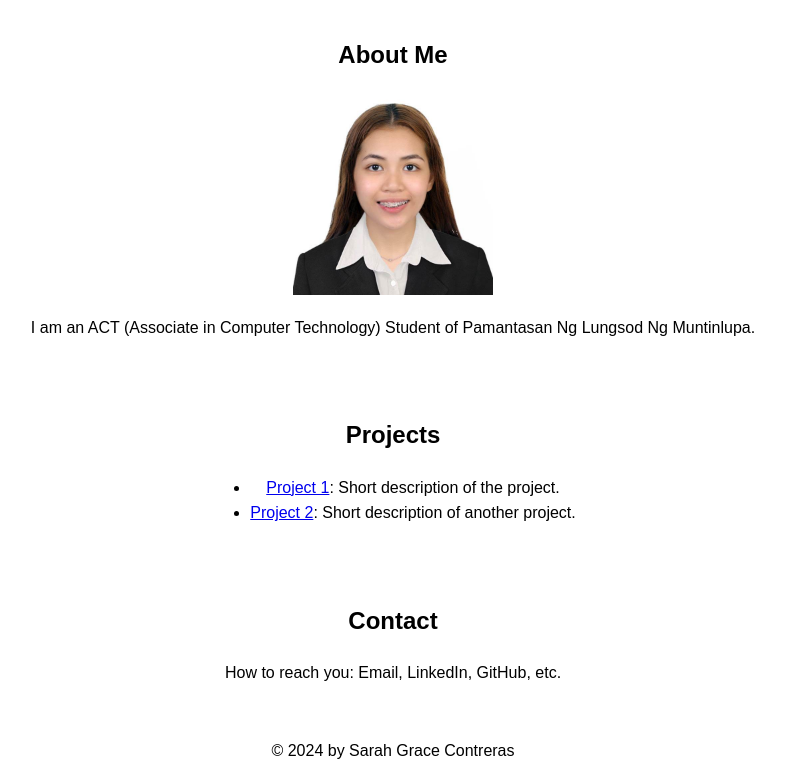
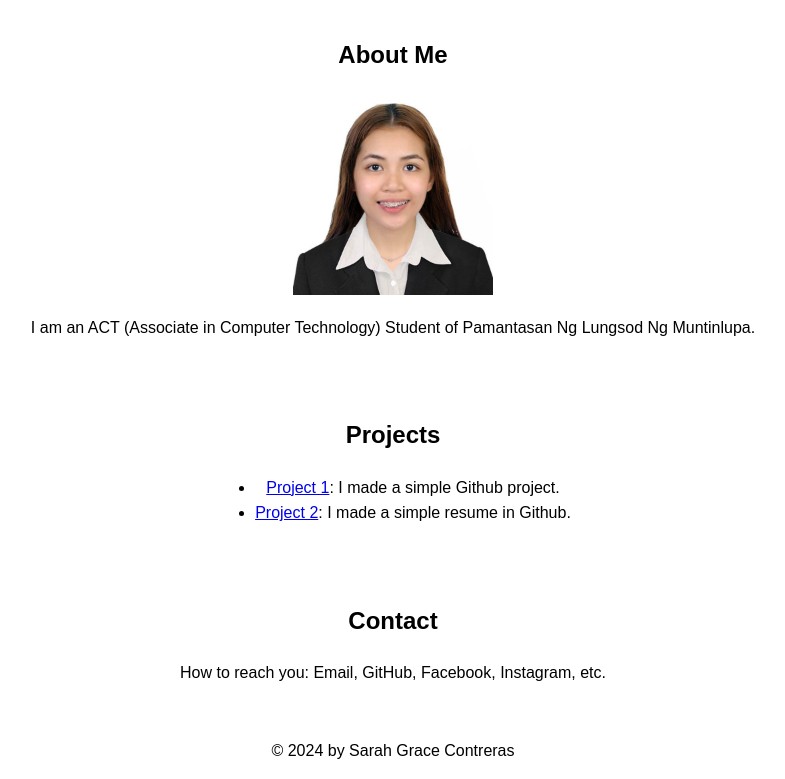
Before and after one commit to srhgrc02/githubProject, a plain HTML site: page index.html in a window 1280 px wide. Shown: the part 82-861 px from the top of the page, without its empty margins (247-1032 px from the left). Drawn offline with Linux system fonts and the light colour scheme.

Commit message:
Update index.html

```diff
--- a/index.html
+++ b/index.html
@@ -73,8 +73,8 @@
         <section id="projects">
             <h2>Projects</h2>
             <ul>
-                <li><a href="#">Project 1</a>: Short description of the project.</li>
-                <li><a href="#">Project 2</a>: Short description of another project.</li>
+                <li><a href="https://github.com/srhgrc02/githubProject">Project 1</a>: I made a simple Github project.</li>
+                <li><a href="https://github.com/srhgrc02/resume">Project 2</a>: I made a simple resume in Github.</li>
                 <!-- Add more projects as list items -->
             </ul>
         </section>
@@ -82,7 +82,7 @@
         <section id="contact">
             <h2>Contact</h2>
             <p>
-                How to reach you: Email, LinkedIn, GitHub, etc.
+                How to reach you: Email, GitHub, Facebook, Instagram, etc.
             </p>
         </section>
 
```
